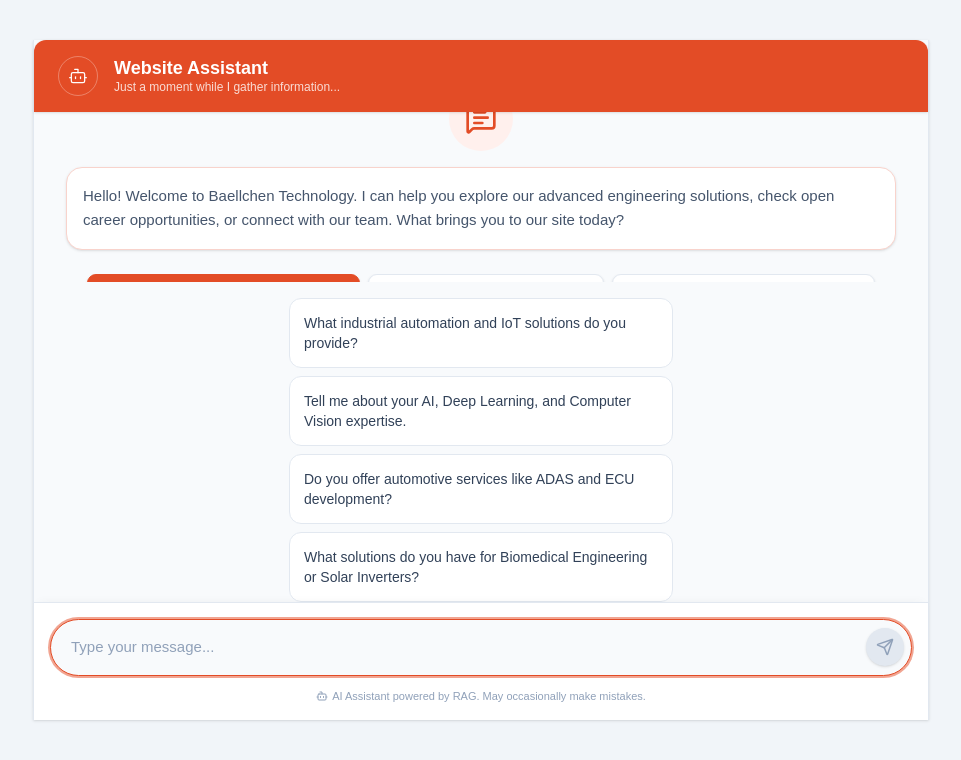
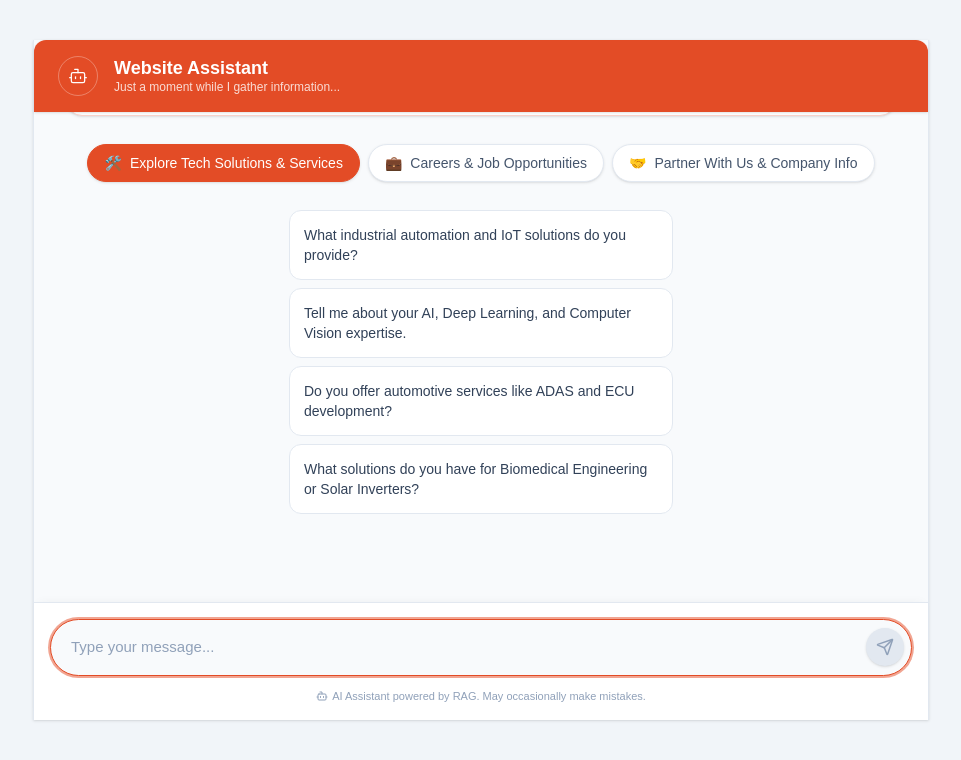
Before and after one commit to yashpawar87/website-chatbot-widget, a Next.js app in the folder frontend/: page / in a window 1280 px wide. Shown: the top 760 px of the page, without its empty margins (159-1120 px from the left). Built offline with nearby package versions, Linux system fonts and the light colour scheme.

Commit message:
fix: Resolve flexbox vertical squishing and overflow clipping on tabs

```diff
--- a/frontend/src/components/ChatUI.tsx
+++ b/frontend/src/components/ChatUI.tsx
@@ -188,23 +188,23 @@
 
         {/* Onboarding Empty State */}
         {messages.length === 0 && (
-          <div className="h-full flex flex-col items-center justify-start text-center px-2 animate-in fade-in duration-500 pb-10">
+          <div className="flex flex-col items-center justify-start text-center px-2 animate-in fade-in duration-500 pb-10 min-h-full">
             <div className="w-16 h-16 bg-[#fff0ed] rounded-full flex items-center justify-center mb-4 shrink-0">
                <MessageSquareText size={32} className="text-[#e34c26]" />
             </div>
 
-            <p className="text-[15px] leading-relaxed text-slate-600 mb-6 bg-white p-4 rounded-2xl border border-[#f8d3cc] shadow-sm text-left">
+            <p className="text-[15px] leading-relaxed text-slate-600 mb-6 bg-white p-4 rounded-2xl border border-[#f8d3cc] shadow-sm text-left shrink-0">
               {ONBOARDING_DATA.greeting}
             </p>
 
-            <div className="w-full max-w-full overflow-x-auto pb-2 flex gap-2 scrollbar-hide justify-center mb-4">
+            <div className="w-full max-w-full overflow-x-auto pb-3 pt-1 flex gap-2 scrollbar-hide justify-start sm:justify-center mb-4 shrink-0 px-1">
               {ONBOARDING_DATA.categories.map((category, idx) => {
                 const isSelected = expandedCategory === idx;
                 return (
                   <button
                     key={idx}
                     onClick={() => setExpandedCategory(idx)}
-                    className={`whitespace-nowrap px-4 py-2 rounded-full text-sm font-medium transition-all shadow-sm ${
+                    className={`whitespace-nowrap px-4 py-2 rounded-full text-sm font-medium transition-all shadow-sm shrink-0 ${
                       isSelected
                         ? 'bg-[#e34c26] text-white border border-[#e34c26]'
                         : 'bg-white border border-slate-200 text-slate-600 hover:bg-slate-50 hover:border-[#f8d3cc]'
@@ -217,7 +217,7 @@
               })}
             </div>
 
-            <div className="w-full max-w-sm space-y-2 animate-in slide-in-from-bottom-2 duration-300">
+            <div className="w-full max-w-sm space-y-2 animate-in slide-in-from-bottom-2 duration-300 shrink-0">
                {ONBOARDING_DATA.categories[expandedCategory].options.map((opt, optIdx) => (
                   <button
                     key={optIdx}
```
